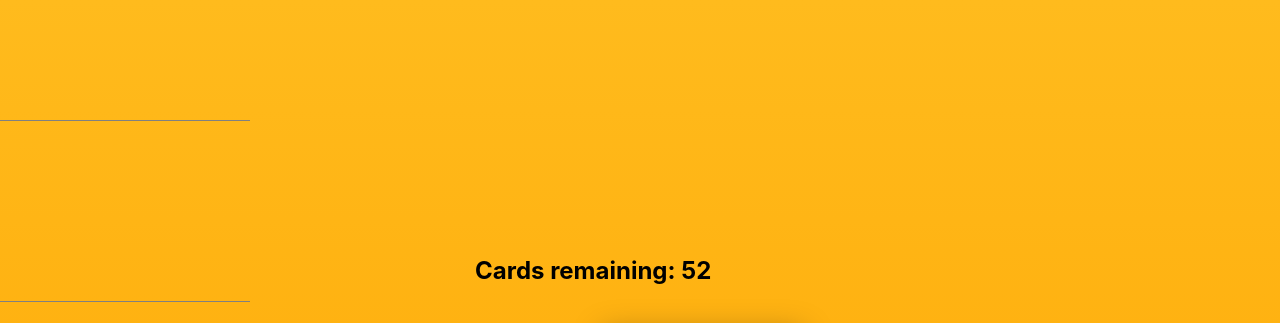
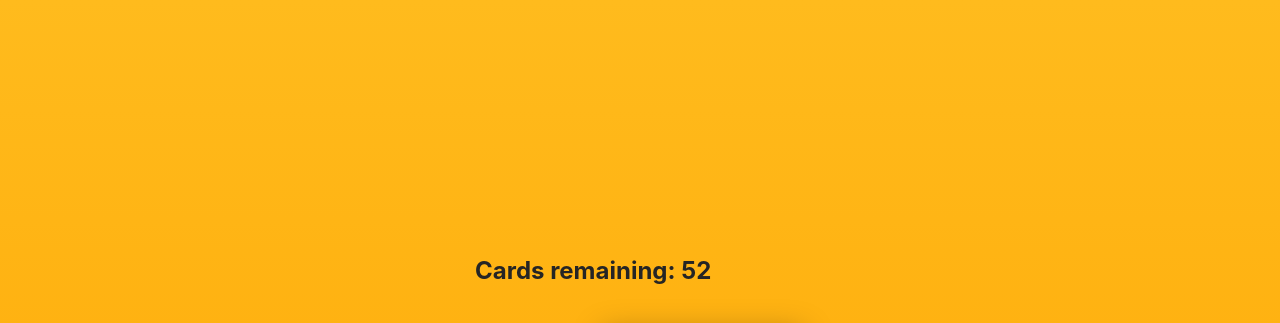
Before and after one commit to TeemuKiviniemi/Paskahousu, a React (Create React App) app in the folder paskahousu-front/: page /game in a window 1280 px wide. Shown: the top 323 px of the page. Built offline with nearby package versions, Linux system fonts and the light colour scheme; grey boxes are pictures that could not be loaded.

Commit message:
made some changes

```diff
--- a/paskahousu-front/src/App.js
+++ b/paskahousu-front/src/App.js
@@ -57,10 +57,10 @@ function App() {
 		socket.on("onStart", async (start) => {
 			if (start === true) {
 				suffleDeck();
-				const newCards = await fetchCard(3, "all");
+				const newCards = await fetchCard(3);
 				setDeck(newCards);
 			} else {
-				const newCards = await fetchCard(3, "all");
+				const newCards = await fetchCard(3);
 				setDeck(newCards);
 			}
 		});
@@ -98,6 +98,12 @@ function App() {
 		socket.emit("turn", true);
 	};
 
+	const drawRandomCard = async () => {
+		const newCard = await fetchCard(1);
+		console.log(newCard);
+		setDeck([...deck, newCard[0]]);
+	};
+
 	// Select multiple cards to play next
 	// These cards need to have same value
 	const selectCardsToPlay = (num) => {
@@ -118,8 +124,9 @@ function App() {
 	};
 
 	// fetch new card, update players deck and send num of remaining to server
-	const fetchCard = async (amount, num) => {
+	const fetchCard = async (amount) => {
 		const newCards = await axios.get(`https://deckofcardsapi.com/api/deck/${deckId}/draw/?count=${amount}`);
+		socket.emit("remaining", newCards.data.remaining);
 		return newCards.data.cards;
 	};
 
@@ -138,7 +145,7 @@ function App() {
 		if (deck.length > 3 || remaining === 0) {
 			if (deck.length - selectedCards.length < 3) {
 				const amountToFetch = 3 - (deck.length - selectedCards.length);
-				const newCards = await fetchCard(amountToFetch, num);
+				const newCards = await fetchCard(amountToFetch);
 				const newDeck = deck.filter((card) => selectedCards.indexOf(card) === -1);
 				socket.emit("cards", deck.length - amountToFetch);
 				setDeck([...newDeck, ...newCards]);
@@ -147,7 +154,7 @@ function App() {
 				setDeck(deck.filter((card) => selectedCards.indexOf(card) === -1));
 			}
 		} else if (remaining > 0) {
-			const newCards = await fetchCard(selectedCards.length, num);
+			const newCards = await fetchCard(selectedCards.length);
 			const newDeck = deck.filter((card) => selectedCards.indexOf(card) === -1);
 			socket.emit("cards", newCards.length + newDeck.length);
 			setDeck([...newCards, ...newDeck]);
@@ -200,7 +207,7 @@ function App() {
 						turn={turn}
 						gameLogic={gameLogic}
 						deck={deck}
-						fetchCard={fetchCard}
+						drawRandomCard={drawRandomCard}
 						selectCardsToPlay={selectCardsToPlay}
 						playCards={selectedCards}
 					/>
--- a/paskahousu-front/src/components/Player.jsx
+++ b/paskahousu-front/src/components/Player.jsx
@@ -1,10 +1,10 @@
 import Hand from "./Hand";
 
-function Player({ deck, gameLogic, turn, fetchCard, selectCardsToPlay, playCards }) {
+function Player({ deck, gameLogic, turn, drawRandomCard, selectCardsToPlay, playCards }) {
 	return (
 		<div className="player-frame">
 			<Hand turn={turn} selectCardsToPlay={selectCardsToPlay} deck={deck} playCards={playCards} />
-			<button onClick={() => fetchCard(1, "random")}>Random card</button>
+			<button onClick={() => drawRandomCard(1)}>Random card</button>
 			<button onClick={() => gameLogic()}> Play cards </button>
 		</div>
 	);
--- a/paskahousu-front/src/index.css
+++ b/paskahousu-front/src/index.css
@@ -19,6 +19,7 @@ button {
 	align-items: center;
 	justify-content: center;
 	flex-direction: column;
+	color: rgb(37, 37, 37);
 	min-height: 100vh;
 	min-width: 100vw;
 	background: linear-gradient(rgb(255, 187, 29), rgb(255, 165, 0));
@@ -114,11 +115,13 @@ ul {
 	overflow: scroll;
 	scroll-behavior: auto;
 	left: 0;
-	top: 120px;
-	border-top: 1px solid gray;
-	border-bottom: 1px solid gray;
+	top: 10px;
 	padding-top: 15px;
 	padding-bottom: 15px;
+	color: rgb(60, 60, 60);
+	font-size: 14px;
+	-webkit-mask-image: linear-gradient(to bottom, black 70%, transparent 100%);
+	mask-image: linear-gradient(to bottom, black 50%, transparent 100%);
 }
 .li-log {
 	margin-left: 25px;
```
